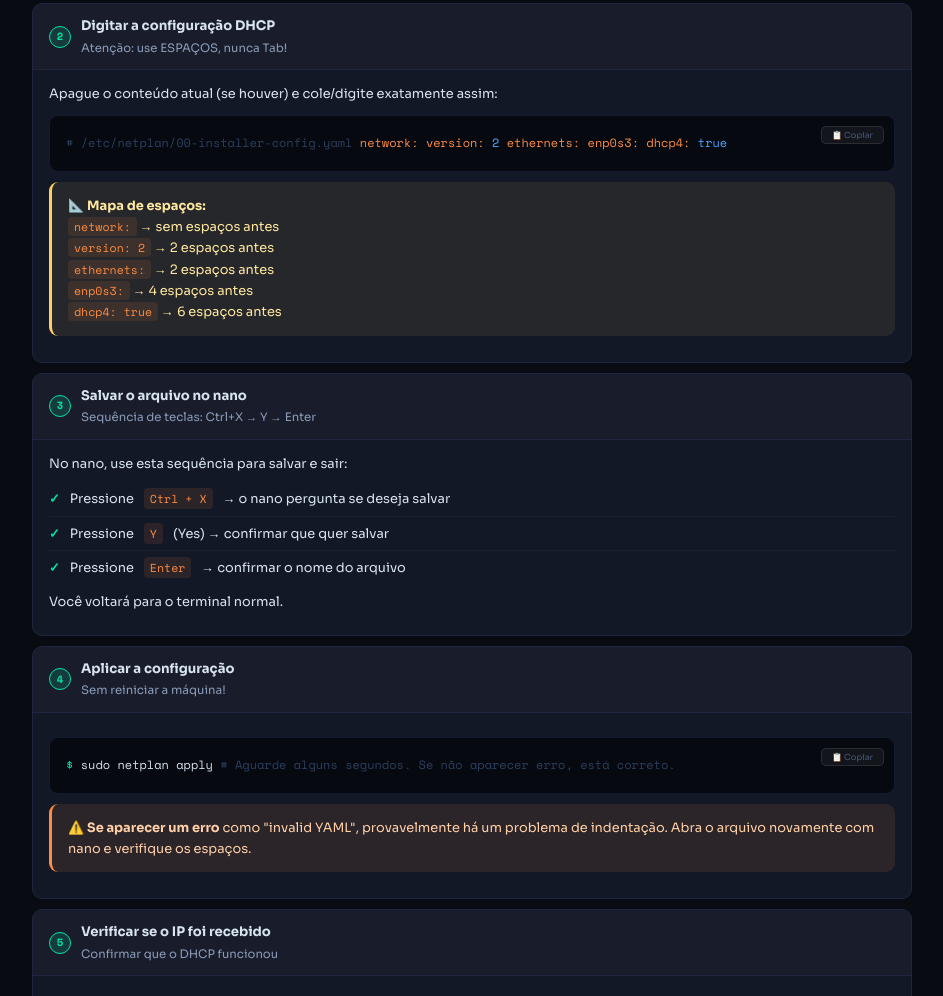
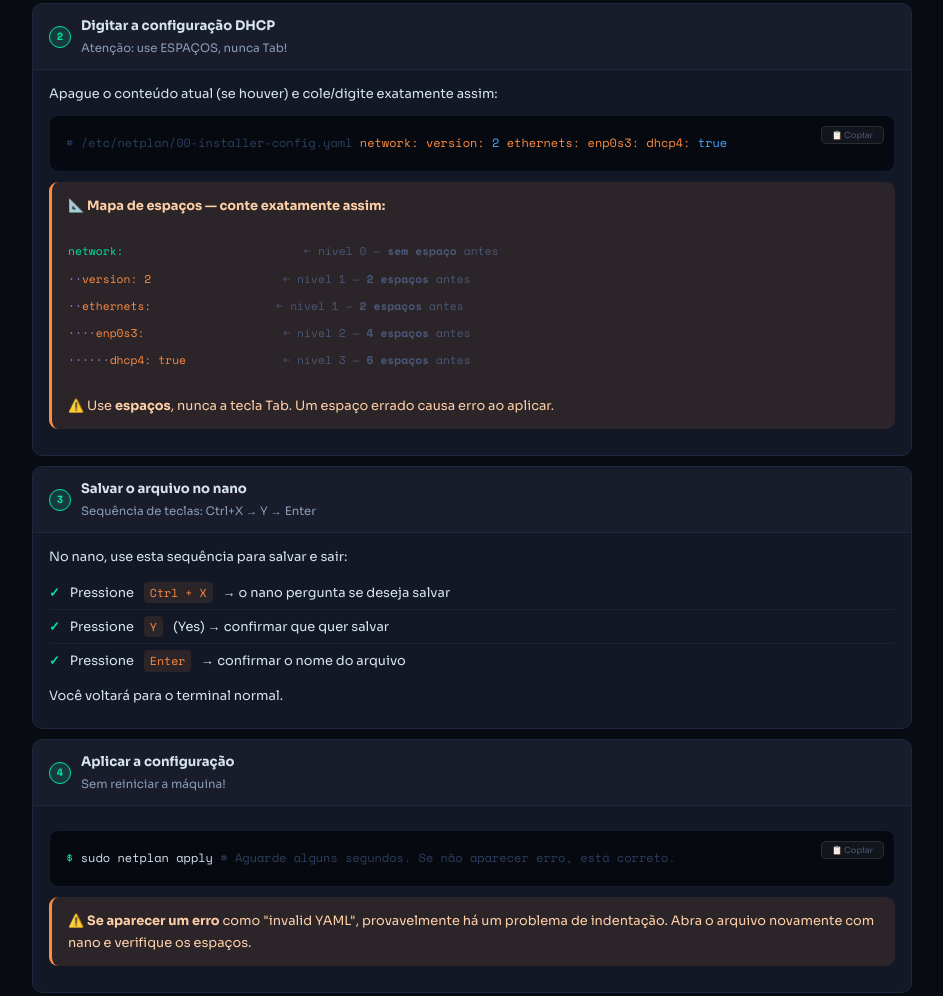
Before and after one commit to ikatahira/laboratorio_administracao_so_redes, a plain HTML site: page semana05_02.html in a window 1280 px wide. Shown: the part 3673-4669 px from the top of the page, without its empty margins (168-1111 px from the left). Drawn offline with nearby package versions, Linux system fonts and the light colour scheme.

Commit message:
semana 5_2

```diff
--- a/semana05_02.html
+++ b/semana05_02.html
@@ -795,12 +795,16 @@ body::before {
 <span class="indent">    </span><span class="key">enp0s3:</span>
 <span class="indent">      </span><span class="key">dhcp4:</span> <span class="val">true</span>
         </div>
-        <div class="box box-tip">📐 <strong>Mapa de espaços:</strong><br>
-          <code>network:</code> → sem espaços antes<br>
-          <code>  version: 2</code> → 2 espaços antes<br>
-          <code>  ethernets:</code> → 2 espaços antes<br>
-          <code>    enp0s3:</code> → 4 espaços antes<br>
-          <code>      dhcp4: true</code> → 6 espaços antes
+        <div class="box box-warn">
+          📐 <strong>Mapa de espaços — conte exatamente assim:</strong><br><br>
+          <span style="font-family:var(--mono);font-size:0.88em;line-height:2.4;display:block;">
+            <span style="color:var(--green);">network:</span><span style="color:var(--muted);">&nbsp;&nbsp;&nbsp;&nbsp;&nbsp;&nbsp;&nbsp;&nbsp;&nbsp;&nbsp;&nbsp;&nbsp;&nbsp;&nbsp;&nbsp;&nbsp;&nbsp;&nbsp;&nbsp;&nbsp;&nbsp;&nbsp;&nbsp;&nbsp;&nbsp;&nbsp;← nível 0 — <strong>sem espaço</strong> antes</span><br>
+            <span style="color:var(--purple);">··</span><span style="color:var(--orange);">version: 2</span><span style="color:var(--muted);">&nbsp;&nbsp;&nbsp;&nbsp;&nbsp;&nbsp;&nbsp;&nbsp;&nbsp;&nbsp;&nbsp;&nbsp;&nbsp;&nbsp;&nbsp;&nbsp;&nbsp;&nbsp;&nbsp;← nível 1 — <strong>2 espaços</strong> antes</span><br>
+            <span style="color:var(--purple);">··</span><span style="color:var(--orange);">ethernets:</span><span style="color:var(--muted);">&nbsp;&nbsp;&nbsp;&nbsp;&nbsp;&nbsp;&nbsp;&nbsp;&nbsp;&nbsp;&nbsp;&nbsp;&nbsp;&nbsp;&nbsp;&nbsp;&nbsp;&nbsp;← nível 1 — <strong>2 espaços</strong> antes</span><br>
+            <span style="color:var(--purple);">····</span><span style="color:var(--orange);">enp0s3:</span><span style="color:var(--muted);">&nbsp;&nbsp;&nbsp;&nbsp;&nbsp;&nbsp;&nbsp;&nbsp;&nbsp;&nbsp;&nbsp;&nbsp;&nbsp;&nbsp;&nbsp;&nbsp;&nbsp;&nbsp;&nbsp;&nbsp;← nível 2 — <strong>4 espaços</strong> antes</span><br>
+            <span style="color:var(--purple);">······</span><span style="color:var(--orange);">dhcp4: true</span><span style="color:var(--muted);">&nbsp;&nbsp;&nbsp;&nbsp;&nbsp;&nbsp;&nbsp;&nbsp;&nbsp;&nbsp;&nbsp;&nbsp;&nbsp;&nbsp;← nível 3 — <strong>6 espaços</strong> antes</span>
+          </span>
+          <br>⚠️ Use <strong>espaços</strong>, nunca a tecla Tab. Um espaço errado causa erro ao aplicar.
         </div>
       </div>
     </div>
@@ -936,14 +940,14 @@ PING 8.8.8.8 (8.8.8.8) 56(84) bytes of data.
         </div>
         <div class="box box-warn" style="margin-top:10px;">
           📐 <strong>Mapa de espaços — conte exatamente assim:</strong><br><br>
-          <span style="font-family:var(--mono);font-size:0.88em;line-height:2.2;display:block;">
-            <span style="color:var(--green);">network:</span><span style="color:var(--muted);">&nbsp;&nbsp;&nbsp;&nbsp;&nbsp;&nbsp;&nbsp;&nbsp;&nbsp;&nbsp;&nbsp;&nbsp;&nbsp;&nbsp;&nbsp;&nbsp;← nível 0 — sem espaço antes</span><br>
-            <span style="color:var(--purple);">··</span><span style="color:var(--orange);">version: 2</span><span style="color:var(--muted);">&nbsp;&nbsp;&nbsp;&nbsp;&nbsp;&nbsp;&nbsp;&nbsp;&nbsp;&nbsp;← nível 1 — <strong>2 espaços</strong> antes</span><br>
-            <span style="color:var(--purple);">··</span><span style="color:var(--orange);">ethernets:</span><span style="color:var(--muted);">&nbsp;&nbsp;&nbsp;&nbsp;&nbsp;&nbsp;&nbsp;&nbsp;&nbsp;&nbsp;← nível 1 — <strong>2 espaços</strong> antes</span><br>
-            <span style="color:var(--purple);">····</span><span style="color:var(--orange);">enp0s8:</span><span style="color:var(--muted);">&nbsp;&nbsp;&nbsp;&nbsp;&nbsp;&nbsp;&nbsp;&nbsp;&nbsp;&nbsp;&nbsp;&nbsp;← nível 2 — <strong>4 espaços</strong> antes</span><br>
-            <span style="color:var(--purple);">······</span><span style="color:var(--orange);">dhcp4: false</span><span style="color:var(--muted);">&nbsp;&nbsp;&nbsp;&nbsp;&nbsp;&nbsp;&nbsp;← nível 3 — <strong>6 espaços</strong> antes</span><br>
-            <span style="color:var(--purple);">······</span><span style="color:var(--orange);">addresses:</span><span style="color:var(--muted);">&nbsp;&nbsp;&nbsp;&nbsp;&nbsp;&nbsp;&nbsp;&nbsp;&nbsp;← nível 3 — <strong>6 espaços</strong> antes</span><br>
-            <span style="color:var(--purple);">········</span><span style="color:var(--blue);">- 192.168.10.1/24</span><span style="color:var(--muted);">&nbsp;&nbsp;&nbsp;← nível 4 — <strong>8 espaços</strong> + traço</span>
+          <span style="font-family:var(--mono);font-size:0.88em;line-height:2.4;display:block;">
+            <span style="color:var(--green);">network:</span><span style="color:var(--muted);">&nbsp;&nbsp;&nbsp;&nbsp;&nbsp;&nbsp;&nbsp;&nbsp;&nbsp;&nbsp;&nbsp;&nbsp;&nbsp;&nbsp;&nbsp;&nbsp;&nbsp;&nbsp;&nbsp;&nbsp;&nbsp;&nbsp;&nbsp;&nbsp;&nbsp;&nbsp;← nível 0 — <strong>sem espaço</strong> antes</span><br>
+            <span style="color:var(--purple);">··</span><span style="color:var(--orange);">version: 2</span><span style="color:var(--muted);">&nbsp;&nbsp;&nbsp;&nbsp;&nbsp;&nbsp;&nbsp;&nbsp;&nbsp;&nbsp;&nbsp;&nbsp;&nbsp;&nbsp;&nbsp;&nbsp;&nbsp;&nbsp;&nbsp;← nível 1 — <strong>2 espaços</strong> antes</span><br>
+            <span style="color:var(--purple);">··</span><span style="color:var(--orange);">ethernets:</span><span style="color:var(--muted);">&nbsp;&nbsp;&nbsp;&nbsp;&nbsp;&nbsp;&nbsp;&nbsp;&nbsp;&nbsp;&nbsp;&nbsp;&nbsp;&nbsp;&nbsp;&nbsp;&nbsp;&nbsp;← nível 1 — <strong>2 espaços</strong> antes</span><br>
+            <span style="color:var(--purple);">····</span><span style="color:var(--orange);">enp0s8:</span><span style="color:var(--muted);">&nbsp;&nbsp;&nbsp;&nbsp;&nbsp;&nbsp;&nbsp;&nbsp;&nbsp;&nbsp;&nbsp;&nbsp;&nbsp;&nbsp;&nbsp;&nbsp;&nbsp;&nbsp;&nbsp;&nbsp;← nível 2 — <strong>4 espaços</strong> antes</span><br>
+            <span style="color:var(--purple);">······</span><span style="color:var(--orange);">dhcp4: false</span><span style="color:var(--muted);">&nbsp;&nbsp;&nbsp;&nbsp;&nbsp;&nbsp;&nbsp;&nbsp;&nbsp;&nbsp;&nbsp;&nbsp;&nbsp;← nível 3 — <strong>6 espaços</strong> antes</span><br>
+            <span style="color:var(--purple);">······</span><span style="color:var(--orange);">addresses:</span><span style="color:var(--muted);">&nbsp;&nbsp;&nbsp;&nbsp;&nbsp;&nbsp;&nbsp;&nbsp;&nbsp;&nbsp;&nbsp;&nbsp;&nbsp;&nbsp;&nbsp;&nbsp;← nível 3 — <strong>6 espaços</strong> antes</span><br>
+            <span style="color:var(--purple);">········</span><span style="color:var(--blue);">- 192.168.10.1/24</span><span style="color:var(--muted);">&nbsp;&nbsp;&nbsp;&nbsp;&nbsp;&nbsp;&nbsp;← nível 4 — <strong>8 espaços</strong> + traço</span>
           </span>
           <br>⚠️ Use <strong>espaços</strong>, nunca a tecla Tab. Um espaço errado causa erro ao aplicar.
         </div>
@@ -1066,8 +1070,21 @@ PING 8.8.8.8 (8.8.8.8) 56(84) bytes of data.
 <span class="indent">      </span><span class="key">addresses:</span>
 <span class="indent">        </span>- <span class="val">192.168.10.1/24</span>   <span class="comment">  # Gateway da rede interna</span>
         </div>
-      </div>
-    </div>
+        <div class="box box-warn" style="margin-top:10px;">
+          📐 <strong>Mapa de espaços — conte exatamente assim:</strong><br><br>
+          <span style="font-family:var(--mono);font-size:0.88em;line-height:2.4;display:block;">
+            <span style="color:var(--green);">network:</span><span style="color:var(--muted);">&nbsp;&nbsp;&nbsp;&nbsp;&nbsp;&nbsp;&nbsp;&nbsp;&nbsp;&nbsp;&nbsp;&nbsp;&nbsp;&nbsp;&nbsp;&nbsp;&nbsp;&nbsp;&nbsp;&nbsp;&nbsp;&nbsp;&nbsp;&nbsp;&nbsp;&nbsp;← nível 0 — <strong>sem espaço</strong> antes</span><br>
+            <span style="color:var(--purple);">··</span><span style="color:var(--orange);">version: 2</span><span style="color:var(--muted);">&nbsp;&nbsp;&nbsp;&nbsp;&nbsp;&nbsp;&nbsp;&nbsp;&nbsp;&nbsp;&nbsp;&nbsp;&nbsp;&nbsp;&nbsp;&nbsp;&nbsp;&nbsp;&nbsp;← nível 1 — <strong>2 espaços</strong> antes</span><br>
+            <span style="color:var(--purple);">··</span><span style="color:var(--orange);">ethernets:</span><span style="color:var(--muted);">&nbsp;&nbsp;&nbsp;&nbsp;&nbsp;&nbsp;&nbsp;&nbsp;&nbsp;&nbsp;&nbsp;&nbsp;&nbsp;&nbsp;&nbsp;&nbsp;&nbsp;&nbsp;← nível 1 — <strong>2 espaços</strong> antes</span><br>
+            <span style="color:var(--purple);">····</span><span style="color:var(--orange);">enp0s3:</span><span style="color:var(--muted);">&nbsp;&nbsp;&nbsp;&nbsp;&nbsp;&nbsp;&nbsp;&nbsp;&nbsp;&nbsp;&nbsp;&nbsp;&nbsp;&nbsp;&nbsp;&nbsp;&nbsp;&nbsp;&nbsp;&nbsp;← nível 2 — <strong>4 espaços</strong> antes</span><br>
+            <span style="color:var(--purple);">······</span><span style="color:var(--orange);">dhcp4: true</span><span style="color:var(--muted);">&nbsp;&nbsp;&nbsp;&nbsp;&nbsp;&nbsp;&nbsp;&nbsp;&nbsp;&nbsp;&nbsp;&nbsp;&nbsp;&nbsp;← nível 3 — <strong>6 espaços</strong> antes</span><br>
+            <span style="color:var(--purple);">····</span><span style="color:var(--orange);">enp0s8:</span><span style="color:var(--muted);">&nbsp;&nbsp;&nbsp;&nbsp;&nbsp;&nbsp;&nbsp;&nbsp;&nbsp;&nbsp;&nbsp;&nbsp;&nbsp;&nbsp;&nbsp;&nbsp;&nbsp;&nbsp;&nbsp;&nbsp;← nível 2 — <strong>4 espaços</strong> antes</span><br>
+            <span style="color:var(--purple);">······</span><span style="color:var(--orange);">dhcp4: false</span><span style="color:var(--muted);">&nbsp;&nbsp;&nbsp;&nbsp;&nbsp;&nbsp;&nbsp;&nbsp;&nbsp;&nbsp;&nbsp;&nbsp;&nbsp;← nível 3 — <strong>6 espaços</strong> antes</span><br>
+            <span style="color:var(--purple);">······</span><span style="color:var(--orange);">addresses:</span><span style="color:var(--muted);">&nbsp;&nbsp;&nbsp;&nbsp;&nbsp;&nbsp;&nbsp;&nbsp;&nbsp;&nbsp;&nbsp;&nbsp;&nbsp;&nbsp;&nbsp;&nbsp;← nível 3 — <strong>6 espaços</strong> antes</span><br>
+            <span style="color:var(--purple);">········</span><span style="color:var(--blue);">- 192.168.10.1/24</span><span style="color:var(--muted);">&nbsp;&nbsp;&nbsp;&nbsp;&nbsp;&nbsp;&nbsp;← nível 4 — <strong>8 espaços</strong> + traço</span>
+          </span>
+          <br>⚠️ Use <strong>espaços</strong>, nunca a tecla Tab. Um espaço errado causa erro ao aplicar.
+        </div>
 
     <div class="step-block">
       <div class="step-block-header">
```
